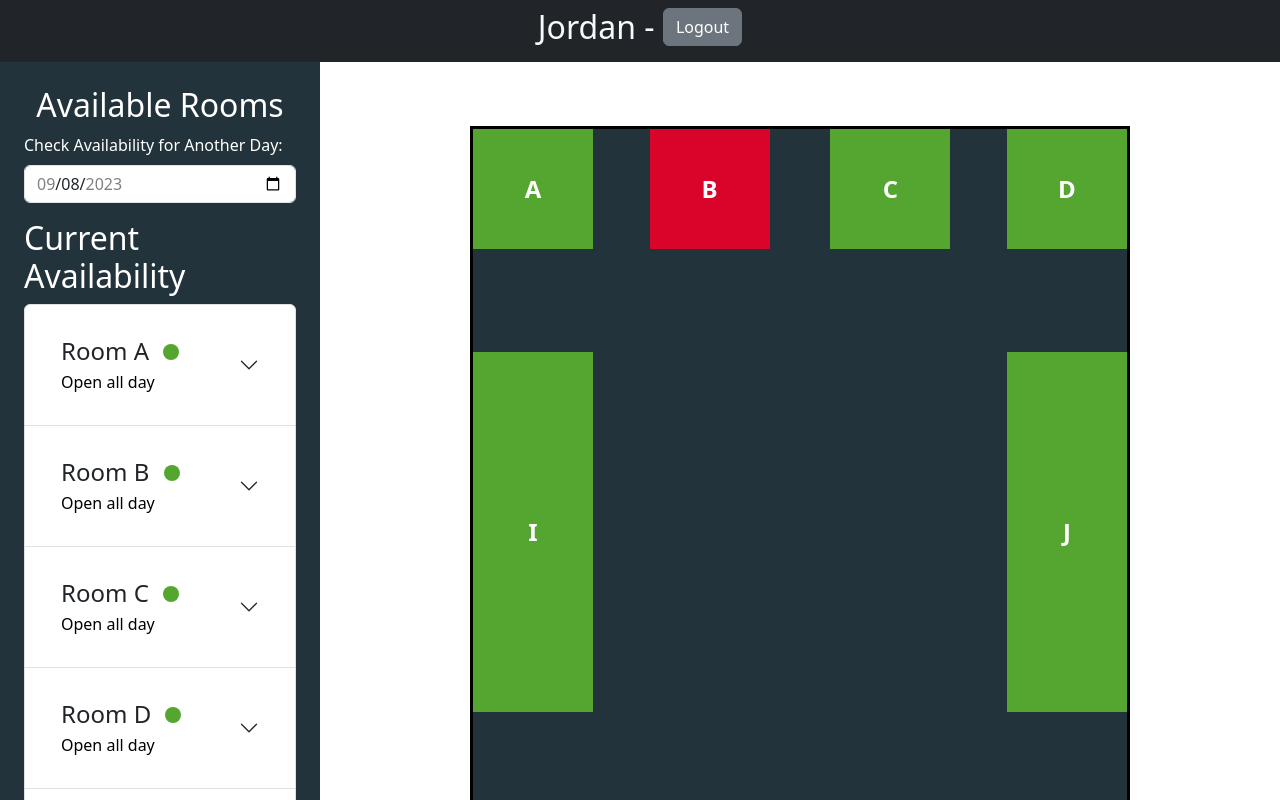
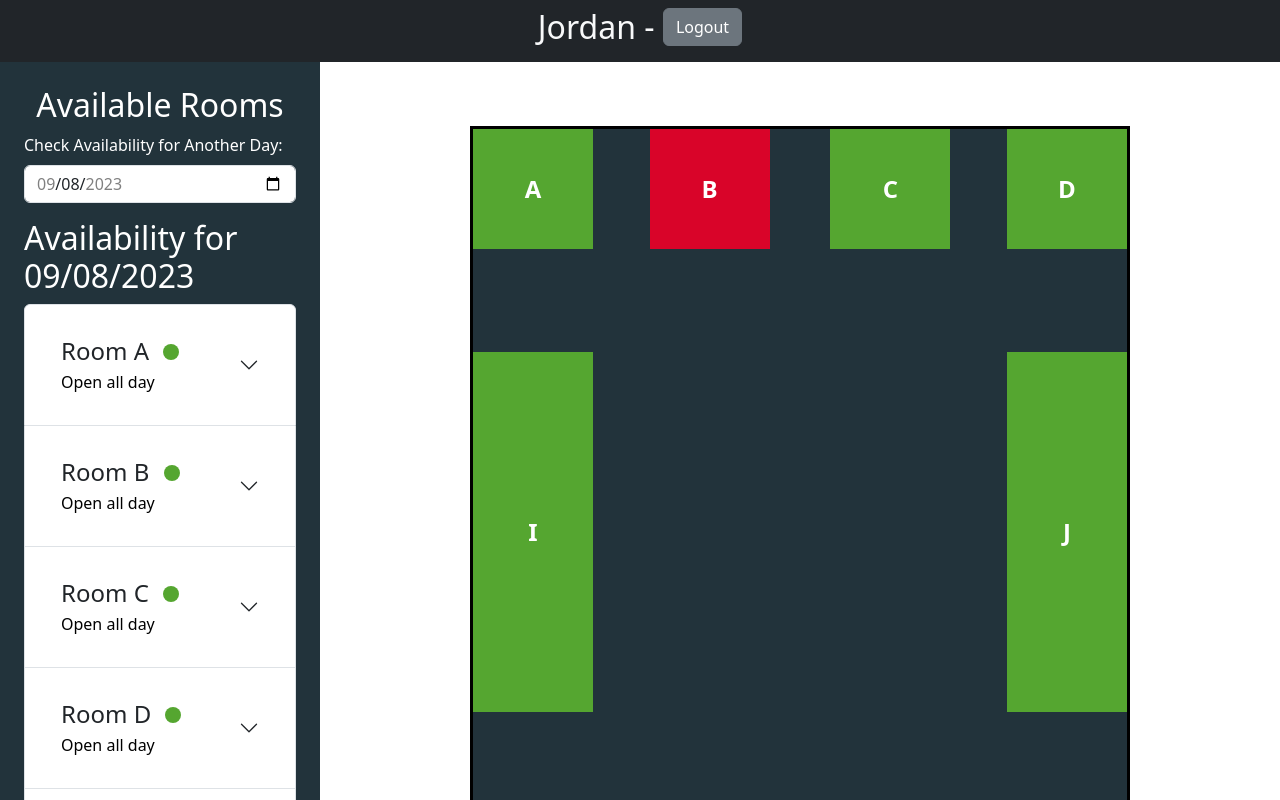
Before and after one commit to jcook3195/synbooking-frontend, a React (Create React App) app: page / in a window 1280 px wide. Both pictures are taken after a click on the button "Login". Shown: the top 800 px of the page. Built offline with nearby package versions, Linux system fonts and the light colour scheme.

Commit message:
added dynamic room availability column heading

```diff
--- a/src/components/Layout/RoomColumn/RoomColumn.js
+++ b/src/components/Layout/RoomColumn/RoomColumn.js
@@ -1,4 +1,5 @@
-import React from "react";
+import React, { useEffect, useState } from "react";
+import { useSelector } from "react-redux";
 
 import RoomList from "../../RoomList/RoomList";
 import DateInput from "../../Form/Fields/DateInput/DateInput";
@@ -6,6 +7,30 @@ import DateInput from "../../Form/Fields/DateInput/DateInput";
 import "./RoomColumn.scss";
 
 const RoomColumn = () => {
+  const [roomListHeading, setRoomListHeading] = useState(
+    "Current Availability"
+  );
+
+  // redux
+  const selectedMeetingDate = useSelector(
+    (state) => state.meetings.selectedMeetingDate
+  );
+
+  useEffect(() => {
+    // run when the selected meeting date is changed
+    let today = new Date().getDate().toString(); // get todays date and convert it to a string
+    let selYear = selectedMeetingDate.split("-")[0]; // selected year from string
+    let selMo = selectedMeetingDate.split("-")[1]; // selected month from string
+    let selDate = selectedMeetingDate.split("-")[2]; // selected day from string
+
+    if (today !== selDate) {
+      // update the column heading of the room availability if the selected day is not today
+      setRoomListHeading(
+        "Availability for " + selMo + "/" + selDate + "/" + selYear
+      );
+    }
+  }, [selectedMeetingDate]);
+
   return (
     <div id="room-col" className="col-12 col-lg-3 p-4">
       <div id="all-rooms" className="row mb-5">
@@ -17,7 +42,7 @@ const RoomColumn = () => {
           label="Check Availability for Another Day:"
         />
         <div className="col-12 text-left">
-          <h2>Current Availability</h2>
+          <h2>{roomListHeading}</h2>
           <RoomList />
         </div>
       </div>
```
